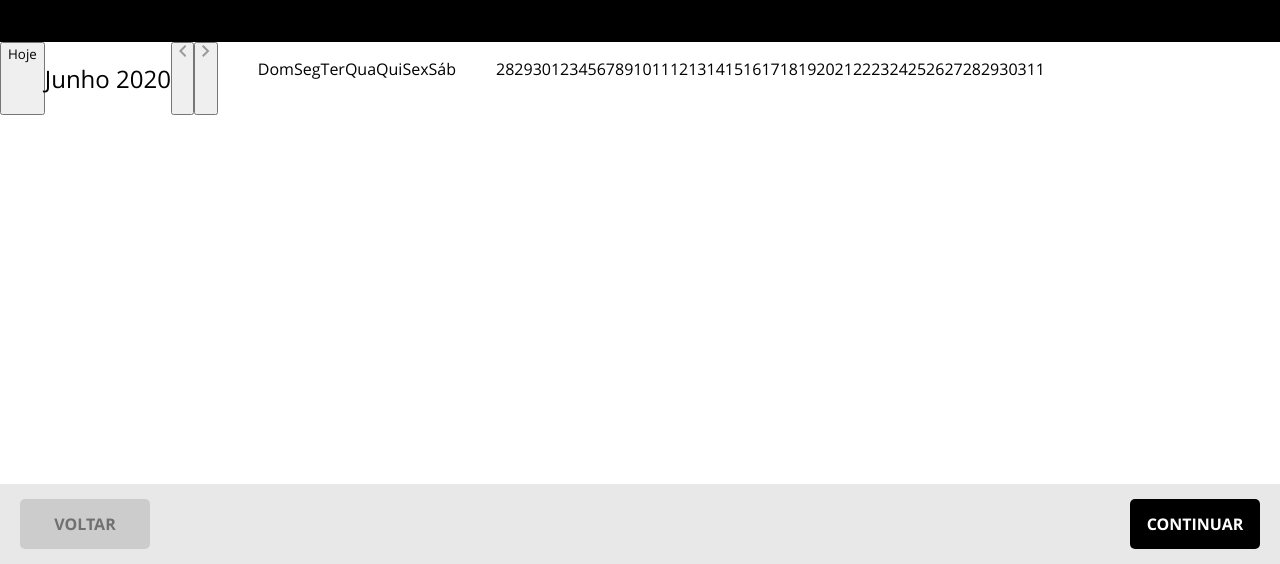
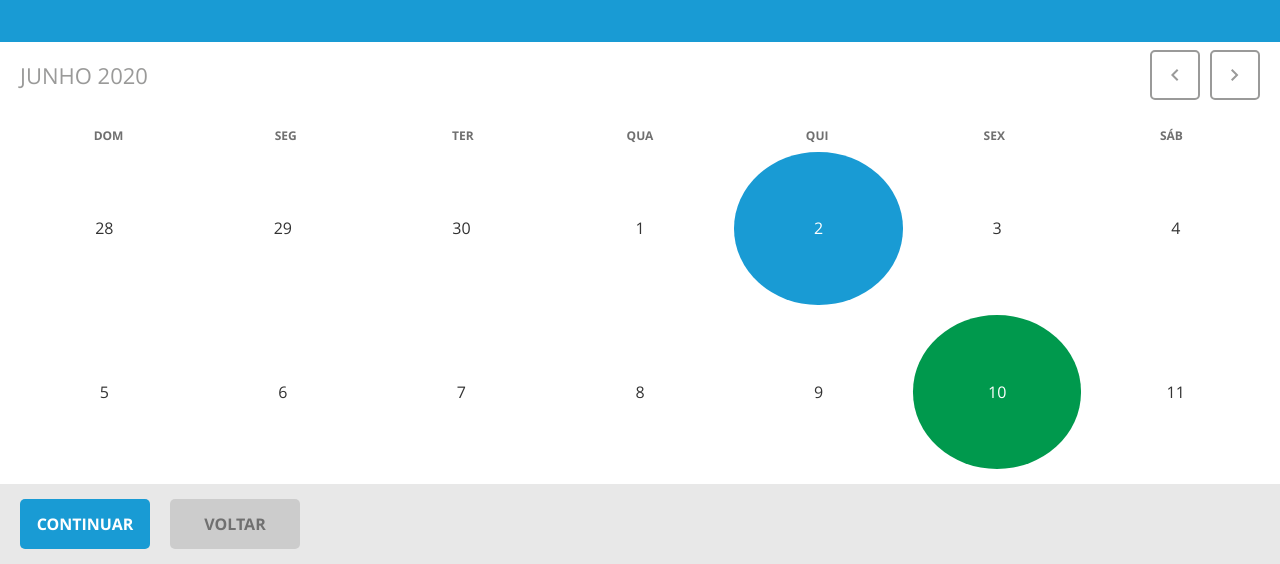
Before and after one commit to lucasmiko/ferrari-webstarter, a website: page schedules-new.html in a window 1280 px wide. Shown: the part 236-800 px from the top of the page. Drawn offline with Linux system fonts and the light colour scheme.

Commit message:
Página de agendamento CSS

```diff
--- /dev/null
+++ b/assets/sass/calendar.scss
@@ -0,0 +1,89 @@
+.calendar {
+    flex-direction: column;
+    padding: 0 var(--space);
+    margin-bottom: var(--space);
+    .month {
+        justify-content: space-between;
+        align-items: center;
+        color: var(--gray-2);
+        margin-bottom: 10px;
+        text-transform: uppercase;
+        h2 {
+            font-size: 22px;
+            font-weight: 400;
+        }
+        button {
+            @include button;
+            border: var(--gray-2) 2px solid;
+            border-radius: var(--border-radius);
+            color: var(--gray-2);
+        }
+        nav {
+            button {
+                min-width: 50px;
+            }
+            button + button {
+                margin-left: 10px;
+            }
+        }
+        .btn-today {
+            display: none;
+        }
+    }
+    ul {
+        margin: 0;
+        padding: 0;
+    }
+    .weekdays {
+        font-weight: bold;
+        text-transform: uppercase;
+        color: var(--gray-0);
+        display: grid;
+        grid-template-columns: 1fr 1fr 1fr 1fr 1fr 1fr 1fr;
+        li {
+            justify-content: center;
+            padding: 8px 0;
+            font-size: 12px;
+            font-weight: bold;
+        }
+    }
+    .days {
+        display: grid;
+        grid-template-columns: 1fr 1fr 1fr 1fr 1fr 1fr 1fr;
+        grid-template-rows: 12vw 12vw 12vw 12vw 12vw;
+        grid-gap: 10px;
+        color: var(--dark-0);
+        li {
+            font-size: 16px;
+            justify-content: center;
+            align-items: center;
+            padding: 0;
+            border-radius: 50%;
+            cursor: pointer;
+            transition: all .1s ease-in-out;
+            &:hover {
+                background-color: var(--gray-7);
+            }
+            &.active {
+                background-color: var(--blue);
+                color: var(--white);
+                &:hover {
+                    background-color: var(--blue-hover);
+                }
+                &:active {
+                    background-color: var(--blue-active);
+                }
+            }
+            &.select {
+                background-color: var(--green);
+                color: var(--white);
+                &:hover {
+                    background-color: var(--green-hover);
+                }
+                &:active {
+                    background-color: var(--green-active);
+                }
+            }
+        }
+    }
+}
--- a/assets/sass/main.scss
+++ b/assets/sass/main.scss
@@ -5,5 +5,6 @@
 @import 'toast.scss';
 @import 'form.scss';
 @import 'page.scss';
+@import 'calendar.scss';
 @import 'header.scss';
 @import 'footer.scss';
--- a/assets/sass/page.scss
+++ b/assets/sass/page.scss
@@ -72,6 +72,26 @@ header {
             @include button-black;
         }
     }
+    &.blue {
+        > header {
+            background-color: var(--blue);
+        }
+        footer.fixed{
+            button[type=submit], a.black {
+                @include button-blue;
+            }
+        }
+    }
+    &.green {
+        > header {
+            background-color: var(--green);
+        }
+        footer.fixed{
+            button[type=submit], a.black {
+                @include button-green;
+            }
+        }
+    }
 }
 
 @media (min-width: 1200px) {
@@ -84,5 +104,17 @@ header {
                 font-size: 32px;
             }
         }
+        footer.fixed {
+            justify-content: flex-start;
+            button + button, a + a, button + a, a + button {
+                margin-right: var(--space);
+            }
+            button, a {
+                order: 1;
+                &:first-child {
+                    order: 2;
+                }
+            }
+        }
     }
 }
--- a/schedules-new.html
+++ b/schedules-new.html
@@ -132,7 +132,7 @@
                     <li>7</li>
                     <li>8</li>
                     <li>9</li>
-                    <li>10</li>
+                    <li class="select">10</li>
                     <li>11</li>
                     <li>12</li>
                     <li>13</li>
```
Also changed, not shown: assets/css/main.css, 1 other file.
